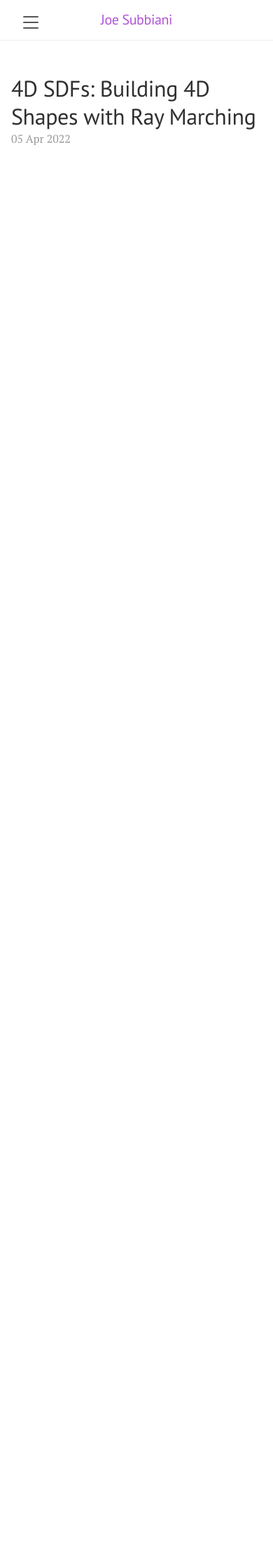
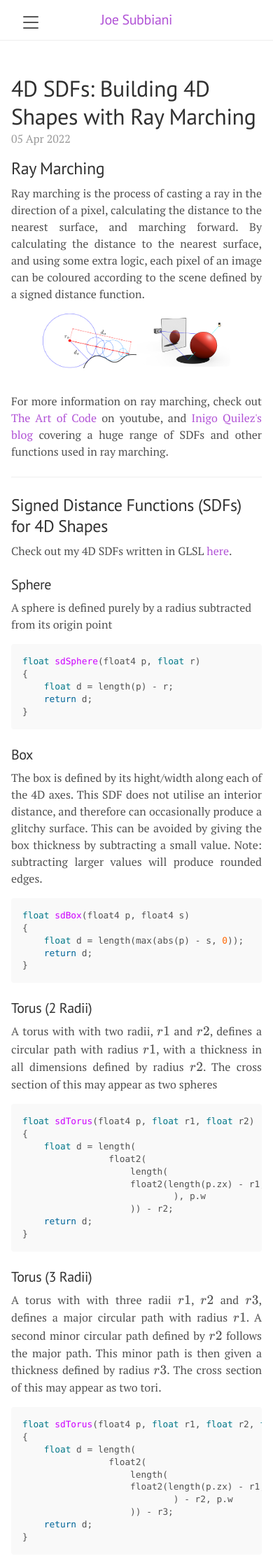
Before and after one commit to JoeSubbi/joesubbi.github.io, a Jekyll site: the page built from _posts/2022-04-05-4D SDFs.md, in a window 390 px wide. Shown: the top 2240 px of the page at 70% size. Built offline with Jekyll 4.4.1, drawn with Linux system fonts in a browser that asks for light colours; nearby versions of some CDN libraries; before the commit the page ends 900 px from its top, so only the background shows below that; some of the changed text lies outside the part shown.

Commit message:
Post about SDFs
Signed-off-by: JoeSubbi <joe.subbiani@gmail.com>

````diff
--- a/_posts/2022-04-05-4D SDFs.md
+++ b/_posts/2022-04-05-4D SDFs.md
@@ -2,3 +2,162 @@
 layout: post
 title: "4D SDFs: Building 4D Shapes with Ray Marching"
 ---
+
+## Ray Marching
+
+<p style="text-align: justify">
+Ray marching is the process of casting a ray in the direction of a pixel, calculating the distance to the nearest surface, and marching forward. By calculating the distance to the nearest surface, and using some extra logic, each pixel of an image can be coloured according to the scene defined by a signed distance function.
+</p>
+
+<p style="max-width: 75%;margin-left: auto;margin-right: auto;">
+<img src="{{ '/assets/figures/algorithm_ai.png' | absolute_url }} " alt="ray-march-algorithm" style="max-width: 50%;float:left"/>
+<img src="{{ '/assets/figures/raymarch_ai.png' | absolute_url }} " alt="ray-march-render" style="max-width: 50%"/>
+</p>
+<div class="bottom-spacer-small"></div>
+<p style="text-align: justify">
+For more information on ray marching, check out <a href="https://www.youtube.com/playlist?list=PLGmrMu-IwbgtMxMiV3x4IrHPlPmg7FD-P" >The Art of Code</a> on youtube, and <a href="https://iquilezles.org/www/articles/distfunctions/distfunctions.htm" >Inigo Quilez's blog</a> covering a huge range of SDFs and other functions used in ray marching.
+</p>
+
+---
+
+## Signed Distance Functions (SDFs) for 4D Shapes
+
+Check out my 4D SDFs written in GLSL <a href="{{ '/code/sdf-code/' | absolute_url }}">here</a>.
+
+### Sphere
+
+A sphere is defined purely by a radius subtracted from its origin point
+
+```glsl
+float sdSphere(float4 p, float r)
+{
+    float d = length(p) - r;
+    return d;
+}
+```
+
+### Box
+
+<p style="text-align: justify">
+The box is defined by its hight/width along each of the 4D axes. This SDF does not utilise an interior distance, and therefore can occasionally produce a glitchy surface. This can be avoided by giving the box thickness by subtracting a small value. Note: subtracting larger values will produce rounded edges.
+</p>
+
+```glsl
+float sdBox(float4 p, float4 s)
+{
+    float d = length(max(abs(p) - s, 0));
+    return d;
+}
+```
+
+### Torus (2 Radii)
+
+<p style="text-align: justify">
+A torus with with two radii, \(r1\) and \(r2\), defines a circular path with radius \(r1\), with a thickness in all dimensions defined by radius \(r2\). The cross section of this may appear as two spheres
+</p>
+
+```glsl
+float sdTorus(float4 p, float r1, float r2)
+{
+    float d = length(
+                float2(
+                    length(
+                    float2(length(p.zx) - r1, p.y)
+                            ), p.w
+                    )) - r2;
+    return d;
+}
+```
+
+### Torus (3 Radii)
+
+<p style="text-align: justify">
+A torus with with three radii \(r1\), \(r2\) and \(r3\), defines a major circular path with radius \(r1\). A second minor circular path defined by \(r2\) follows the major path. This minor path is then given a thickness defined by radius \(r3\). The cross section of this may appear as two tori.
+</p>
+
+```glsl
+float sdTorus(float4 p, float r1, float r2, float r3)
+{
+    float d = length(
+                float2(
+                    length(
+                    float2(length(p.zx) - r1, p.y)
+                            ) - r2, p.w
+                    )) - r3;
+    return d;
+}
+```
+
+### Cone (Extended along w)
+
+<p style="text-align: justify">
+The surface of the cone is calculated as a function of its height and radius at the base of the cone.
+</p>
+
+```glsl
+float sdConeW(float4 p, float r, float h)
+{
+    float2 q = float2(length(p.xyz), p.w);
+    float2 tip = q - float2(0, h);
+    float2 mantleDir = normalize(float2(h, r));
+    float mantle = dot(tip, mantleDir);
+    float d = max(mantle, -q.y);
+    float projected = dot(tip, float2(mantleDir.y, -mantleDir.x));
+
+    // distance to tip
+    if ((q.y > h) && (projected < 0)) {
+        d = max(d, length(tip));
+    }
+
+    // distance to base ring
+    if ((q.x > r) && (projected > length(float2(h, r)))) {
+        d = max(d, length(q - float2(r, 0)));
+    }
+    return d;
+}
+```
+
+### Capsule
+
+<p style="text-align: justify">
+A capsule is defined as the path between two points; \(a\) and \(b\).
+This path is then given thickness.
+The capsule can be plotted manually, or a helper function can be defined for simpler use in code.
+</p>
+
+```glsl
+float sdCapsule( float4 p, float4 a, float4 b, float r )
+{
+    float4 pa = p - a, ba = b - a;
+    float h = clamp( dot(pa,ba)/dot(ba,ba), 0.0, 1.0 );
+    return length( pa - ba*h ) - r;
+}
+
+float sdCapsuleW(float4 p, float length, float r)
+{
+    float l = length/2;
+
+    return sdCapsule(p,
+                     float4(0, 0, 0,-l),
+                     float4(0, 0, 0, l),
+                     r
+                    );
+}
+```
+
+### Pentachoron (Hyper Tetrahedron)
+
+<p style="text-align: justify">
+A plane is defined at each vertex of the pentachoron, and the boolean intersection of all these planes is accumulated. This produces a hyper tetrahedron which can be scaled using the parameter \(s\), in the same way a sphere is defined by subtracting the radius.
+</p>
+
+```glsl
+float sdPentachoron(float4 p, float s){
+    float a = +p.x +p.y -p.z -p.w;
+    float b = -p.x -p.y -p.z -p.w;
+    float c = +p.x -p.y +p.z -p.w;
+    float d = -p.x +p.y +p.z -p.w;
+    float e = p.w;
+    return (max(max(max(a,b),max(c,d)), e)-s)/sqrt(5.);
+}
+```
--- a/public/css/poole.css
+++ b/public/css/poole.css
@@ -167,7 +167,7 @@ pre {
   font-size: .8rem;
   line-height: 1.4;
   white-space: pre;
-  overflow-x: scroll;
+  overflow-x: auto;
   word-break: break-all;
   word-wrap: break-word;
   background-color: #f9f9f9;
--- a/public/css/tactile-button.css
+++ b/public/css/tactile-button.css
@@ -59,3 +59,7 @@ a.button span {
 .bottom-spacer {
     margin-bottom: 2.5cm;
  }
+
+.bottom-spacer-small {
+    margin-bottom: 1cm;
+}
````
Also changed, not shown: _layouts/code.html (added, +7 -0 lines), _posts/2022-04-04-4D Rotation.md (+1 -1 lines), code/rotor-code.md (+2 -2 lines), code/sdf-code.md (added, +360 -0 lines), index.md (+10 -4 lines), assets/figures/algorithm_ai.png (added), assets/figures/raymarch_ai.png (added), assets/raymarching/Capsule Render.png (added), assets/raymarching/Cone Render.png (added), assets/raymarching/Cube Render.png (added), assets/raymarching/Sphere Render.png (added), assets/raymarching/Tetrahedron Render.png (added), assets/raymarching/Torus Render.png (added), 1 other file.
